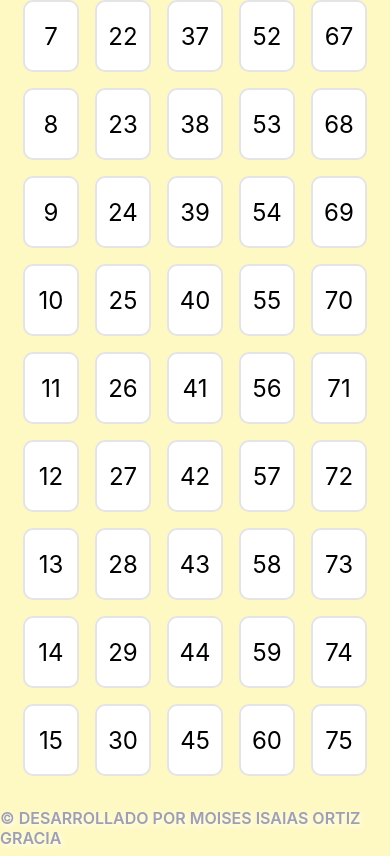
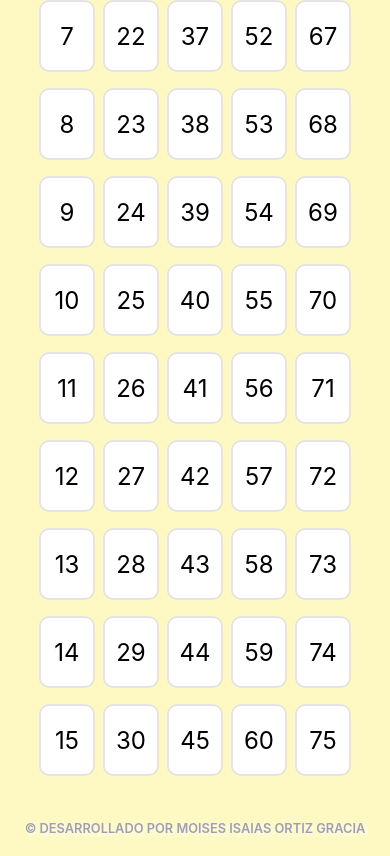
Before and after one commit to moisesisaiaso/BingoBoard, a React (Vite) app in the folder Frontend-bingo/: page / in a window 390 px wide. Shown: the part 872-1728 px from the top of the page. Built offline with nearby package versions, Linux system fonts and the light colour scheme.

Commit message:
bingoBoard-02

```diff
--- a/Frontend-bingo/src/assets/styles/generalStyles.module.css
+++ b/Frontend-bingo/src/assets/styles/generalStyles.module.css
@@ -325,6 +325,7 @@ footer p {
     color: #9f9fb1;
     font-weight: 600;
     text-shadow: 2px 2px 5px white;
+    text-align: center;
 }
 
 /*^ escritorio pantallas de laptops */
@@ -423,7 +424,7 @@ footer p {
 
     .bingoLetterContainer {
         flex-direction: column;
-        width: 4.5rem;
+        width: 4rem;
     }
 
     .bingoLetterContainer_letter {
@@ -440,4 +441,9 @@ footer p {
         width: 20rem;
         height: 20rem;
     }
+
+    /* footer */
+    footer p {
+        font-size: 0.8rem;
+    }
 }
```
